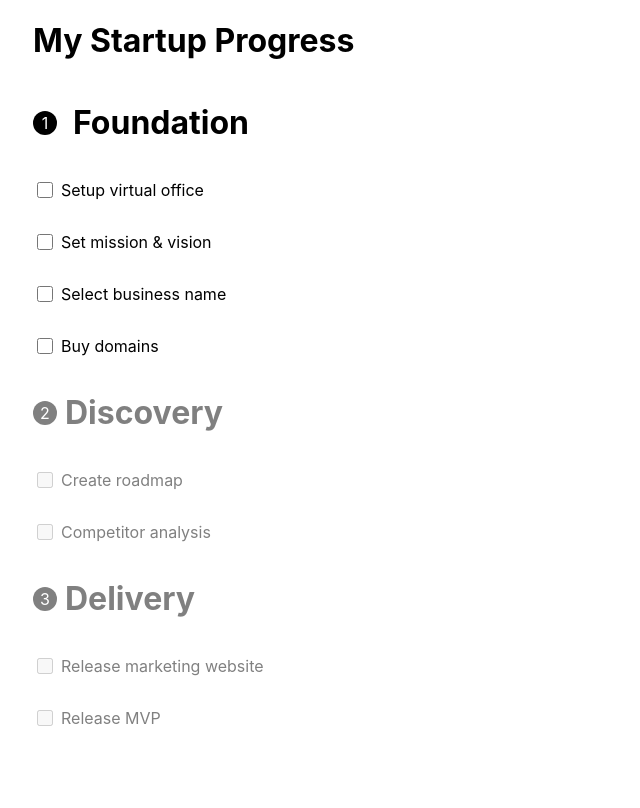
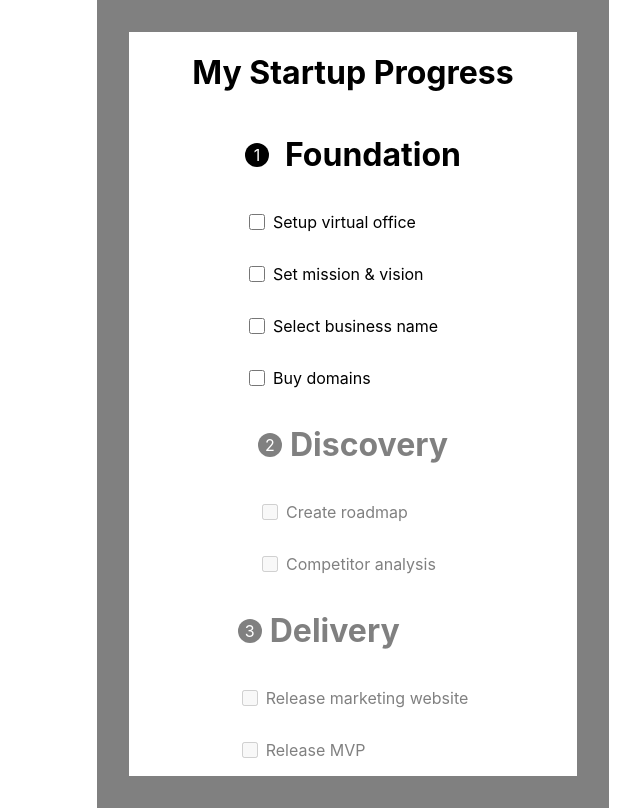
Before and after one commit to alexviladev/OAK_startup_progress, a React (Create React App) app in the folder startup_progress/: page / in a window 1280 px wide. Shown: the whole page, without its empty margins (287-927 px from the left). Built offline with nearby package versions, Linux system fonts and the light colour scheme.

Commit message:
added some more styles

```diff
--- a/startup_progress/src/components/Phase.tsx
+++ b/startup_progress/src/components/Phase.tsx
@@ -26,7 +26,7 @@ const Phase = ({
       <div className='title'>
         <div className={isPhaseActive ? 'span' : 'spaninactive'}>{index +1}</div>
         <h1>{title}</h1>
-        {isCompleted && <FontAwesomeIcon icon={faCheck} size="6x" />}
+        {isCompleted && <FontAwesomeIcon icon={faCheck} size="3x" />}
       </div>
       {taskList.length && (
         <TaskList
--- a/startup_progress/src/components/PhaseList.tsx
+++ b/startup_progress/src/components/PhaseList.tsx
@@ -71,8 +71,8 @@ const PhaseList = () => {
 
   return (
     <div className="PhaseList">
+      {allCompleted && <RandomModal/>}
       <h1>My Startup Progress</h1>
-      {allCompleted && <RandomModal/>}
       {phases.length &&
         phases.map((phase, index) => (
           <Phase
--- a/startup_progress/src/styles/Phase.css
+++ b/startup_progress/src/styles/Phase.css
@@ -30,5 +30,5 @@
 .title {
   display: inline-flex;
   align-items: center;
-  justify-content: space-between;
+  justify-content: space-around;
 }
--- a/startup_progress/src/styles/PhaseList.css
+++ b/startup_progress/src/styles/PhaseList.css
@@ -1,6 +1,7 @@
 .PhaseList {
   display: flex;
   flex-direction: column;
-  width: 50vw;
-  border: 1rem gray;
+  align-items: center;
+  width: 35vw;
+  border: 2rem solid gray;
 }
--- a/startup_progress/src/styles/RandomModal.css
+++ b/startup_progress/src/styles/RandomModal.css
@@ -1,7 +1,10 @@
 .modal {
+  display: block;
   position: absolute;
   top: 20vh;
   left: 25vw;
-  border: 5px red ;
+  border: 2rem solid red;
+  background-color: gray;
+  width: 35vw;
   z-index: 1;
 }
```
